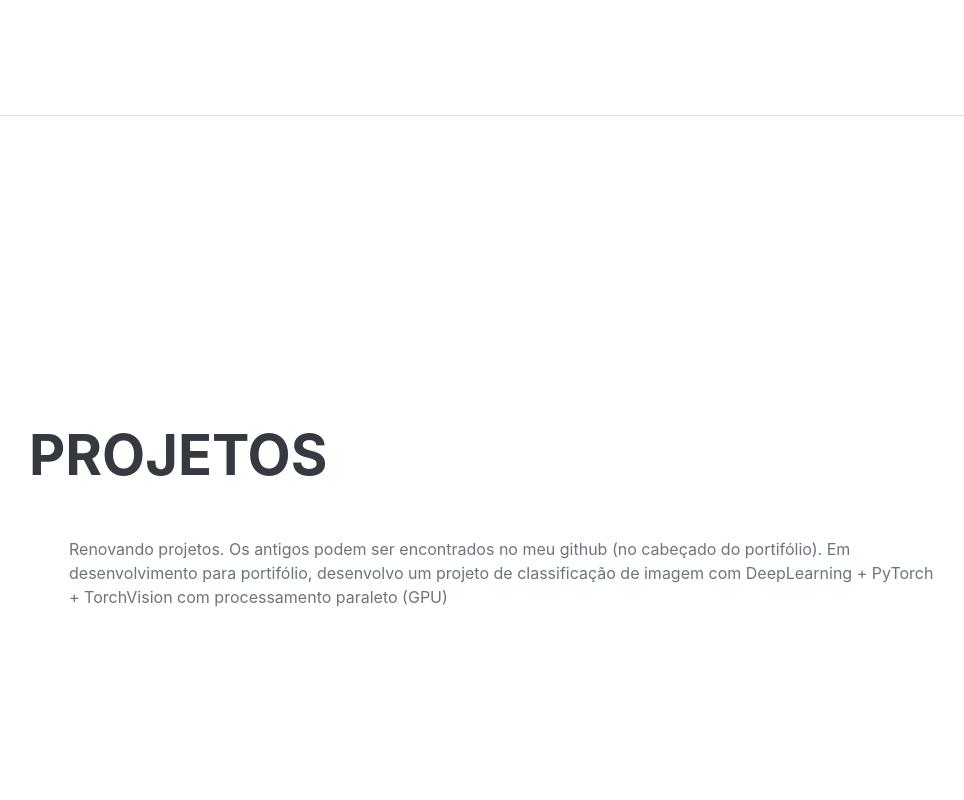
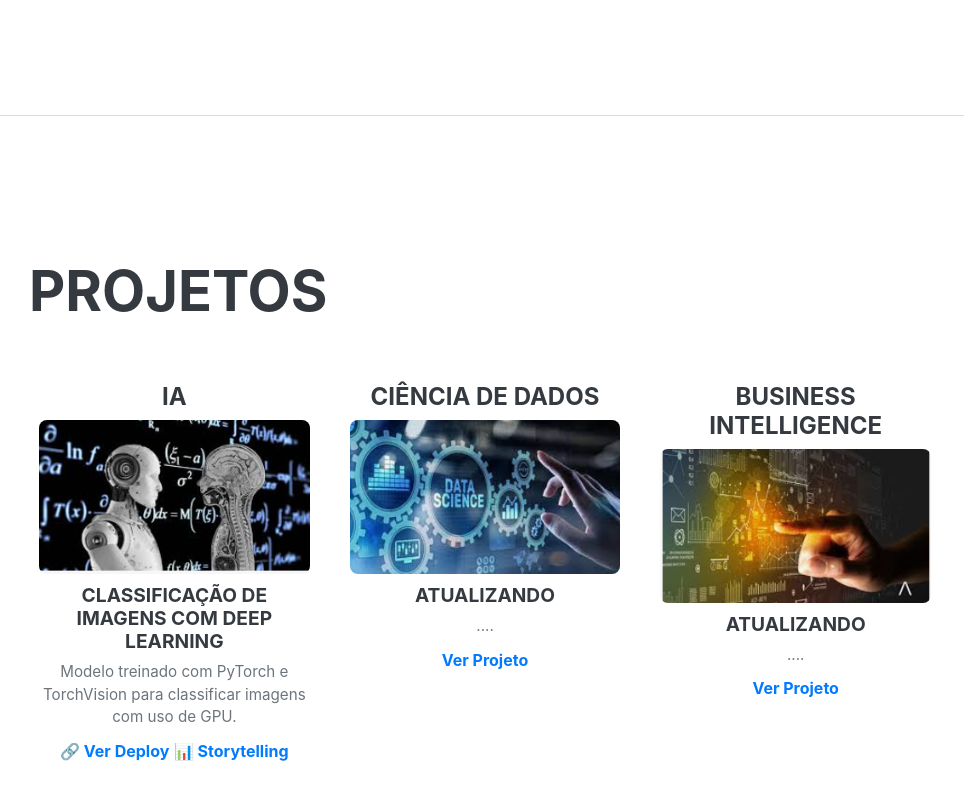
Before and after one commit to Fagner608/portfolio, a plain HTML site: page index.html in a window 1280 px wide. Shown: the part 5745-6545 px from the top of the page, without its empty margins (291-1255 px from the left). Drawn offline with nearby package versions, Linux system fonts and the light colour scheme; a web font is replaced by a local one.

Commit message:
atualização

```diff
--- a/index.html
+++ b/index.html
@@ -14,6 +14,45 @@
         <link href="https://fonts.googleapis.com/css?family=Muli:400,400i,800,800i" rel="stylesheet" type="text/css" />
         <!-- Core theme CSS (includes Bootstrap)-->
         <link href="css/styles.css" rel="stylesheet" />
+        <!-- Customizacao-->
+        <style>
+            .projects-container {
+                display: flex;
+                justify-content: space-between;
+                gap: 20px;
+                flex-wrap: wrap;
+            }
+
+            .project {
+                flex: 1;
+                text-align: center;
+                padding: 10px;
+            }
+
+            .project img {
+                width: 100%;
+                max-width: 300px;
+                height: auto;
+                object-fit: cover;
+                border-radius: 8px;
+            }
+
+            .project h3 {
+                margin-top: 10px;
+                font-size: 1.2rem;
+            }
+
+            .project p {
+                font-size: 0.95rem;
+                margin: 5px 0 10px;
+            }
+
+            .project a {
+                color: #007bff;
+                text-decoration: none;
+                font-weight: bold;
+            }
+        </style>
     </head>
     <body id="page-top">
         <!-- Navigation-->
@@ -302,17 +341,45 @@
             <hr class="m-0" />
             <!-- Awards-->
             <section class="resume-section" id="awards">
-                <div class="resume-section-content">
-                    <h2 class="mb-5">Projetos</h2>
-                    <ul class="fa-ul mb-0">
-                        <li>
+                    <div class="resume-section-content">
+                        <h2 class="mb-5">Projetos</h2>
 
-                            Renovando projetos. Os antigos podem ser encontrados no meu github (no cabeçado do portifólio).
-                            Em desenvolvimento para portifólio, desenvolvo um projeto de classificação de imagem com DeepLearning + PyTorch + TorchVision com processamento paraleto (GPU)
-                        </li>
-                    </ul>
-                </div>
+                        <div class="projects-container">
+                            <!-- Projeto 1: IA -->
+                            <div class="project">
+                                <h4 class="project-title">IA</h4>
+                                <img src="assets/img/IA.png" alt="Projeto IA">
+                                <h3>Classificação de Imagens com Deep Learning</h3>
+                                <p>Modelo treinado com PyTorch e TorchVision para classificar imagens com uso de GPU.</p>
+
+                                <div class="project-links">
+                                    <a class="deploy-link" href="https://skincancerclassifier-djatrfwilf2jnqeq5qbesb.streamlit.app/" target="_blank">🔗 Ver Deploy</a>
+                                    <a class="storytelling-link" href="https://github.com/Fagner608/An-lise-Explorat-ria-de-Dados-de-Log-stica/blob/main/stroytelling.ipynb" target="_blank">📊 Storytelling</a>
+                                </div>
+                            </div>
+
+
+                            <!-- Projeto 2: Data Science -->
+                            <div class="project">
+                                <h4 class="project-title">Ciência de Dados</h4>
+                                <img src="assets/img/datascience.png" alt="Projeto Data Science">
+                                <h3>Atualizando</h3>
+                                <p>....</p>
+                                <a href="..." target="_blank">Ver Projeto</a>
+                            </div>
+
+                            <!-- Projeto 3: BI -->
+                            <div class="project">
+                                <h4 class="project-title">Business Intelligence</h4>
+                                <img src="assets/img/analise.png" alt="Projeto BI">
+                                <h3>Atualizando</h3>
+                                <p>....</p>
+                                <a href="..." target="_blank">Ver Projeto</a>
+                            </div>
+                        </div>
+                    </div>
             </section>
+
         </div>
         <!-- Bootstrap core JS-->
         <script src="https://cdn.jsdelivr.net/npm/bootstrap@5.2.3/dist/js/bootstrap.bundle.min.js"></script>
```
Also changed, not shown: assets/img/IA.png (added), assets/img/analise.jpg (deleted), assets/img/analise.png (added), assets/img/datascience.png (added).
